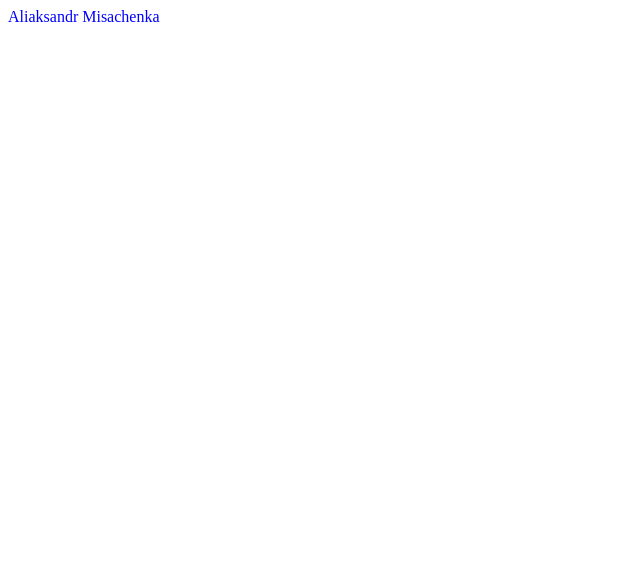
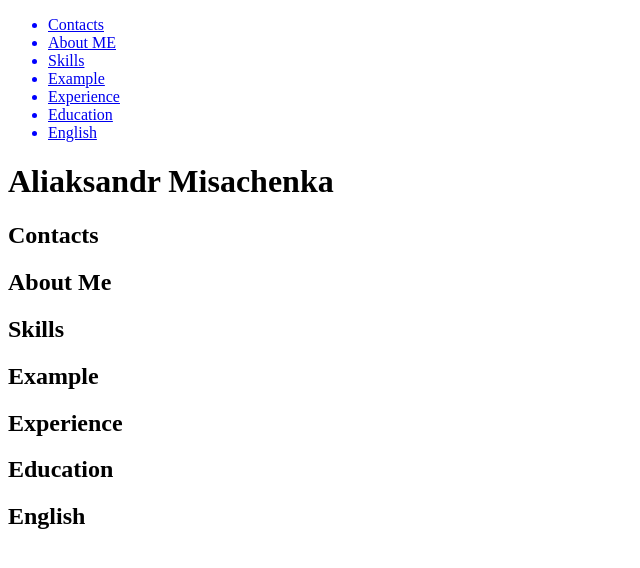
Before and after one commit to Chesnokas933/rsschool-cv, a plain HTML site: page index.html in a window 1280 px wide. Shown: the whole page, without its empty margins (0-640 px from the left). Drawn offline with Linux system fonts and the light colour scheme.

Commit message:
docs: update html

```diff
--- a/index.html
+++ b/index.html
@@ -7,6 +7,56 @@
     <title>Document</title>
 </head>
 <body>
-    <header>Aliaksandr Misachenka</header>
+    <header>
+        <nav>
+            <ul>
+                <li>
+                    <a href="#contacts">Contacts</a>
+                </li>
+                <li>
+                    <a href="#aboutMe">About ME</a>
+                </li>
+                <li>
+                    <a href="#skills">Skills</a>
+                </li>
+                <li>
+                    <a href="#example">Example</a>
+                </li>
+                <li>
+                    <a href="#experience">Experience</a>
+                </li>
+                <li>
+                    <a href="#education">Education</a>
+                </li>
+                <li>
+                    <a href="#english">English</a>
+                </li>
+            </ul>
+        </nav>
+    </header>
+    <main>
+        <h1>Aliaksandr Misachenka</h1>
+        <section id="contacts" class="section">
+            <h2>Contacts</h2>
+        </section>
+        <section id="aboutMe" class="section">
+            <h2>About Me</h2>
+        </section>
+        <section id="skills" class="section">
+            <h2>Skills</h2>
+        </section>
+        <section id="example" class="section">
+            <h2>Example</h2>
+        </section>
+        <section id="experience" class="section">
+            <h2>Experience</h2>
+        </section>
+        <section id="education" class="section">
+            <h2>Education</h2>
+        </section>
+        <section id="english" class="section">
+            <h2>English</h2>
+        </section>
+    </main>
 </body>
 </html>
```
